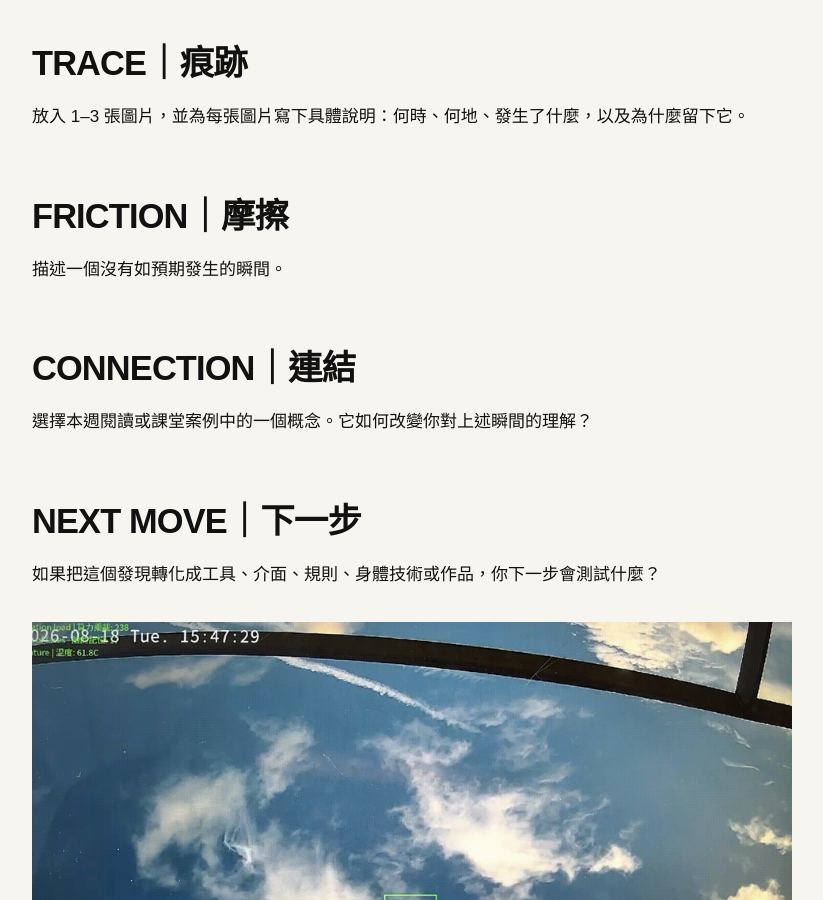
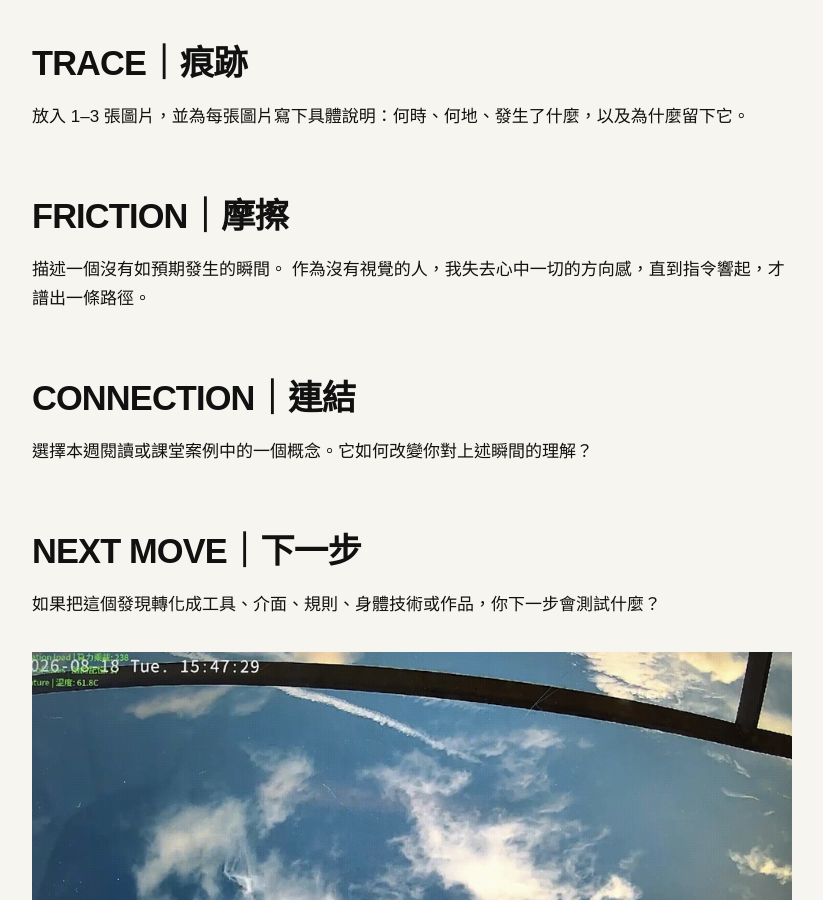
Before and after one commit to yenchichen1998/fieldworkarchive, a Jekyll site: the page built from weeks/week-01.md, in a window 1280 px wide and 900 px high, scrolled down 425 px. Shown: the whole window, without its empty margins (48-871 px from the left). Built offline with Jekyll 4.4.1, drawn with Linux system fonts in a browser that asks for light colours.

Commit message:
Update week-01.md

```diff
--- a/weeks/week-01.md
+++ b/weeks/week-01.md
@@ -14,6 +14,7 @@ permalink: /weeks/week-01/
 ## FRICTION｜摩擦
 
 描述一個沒有如預期發生的瞬間。
+作為沒有視覺的人，我失去心中一切的方向感，直到指令響起，才譜出一條路徑。
 
 ## CONNECTION｜連結
 
```
